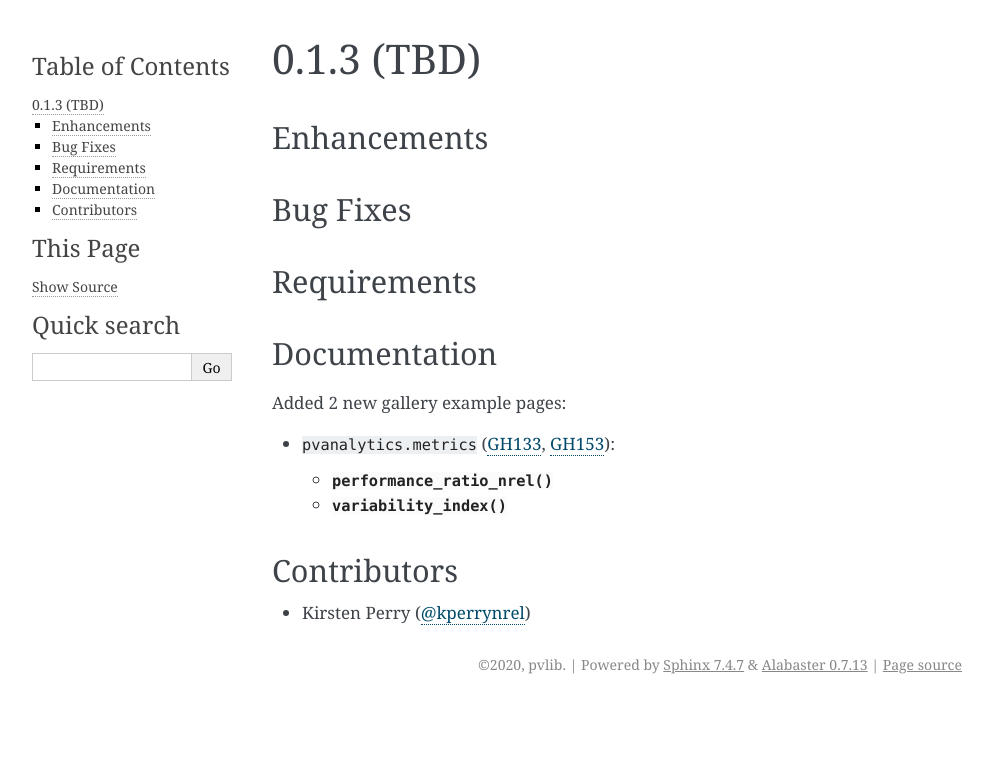
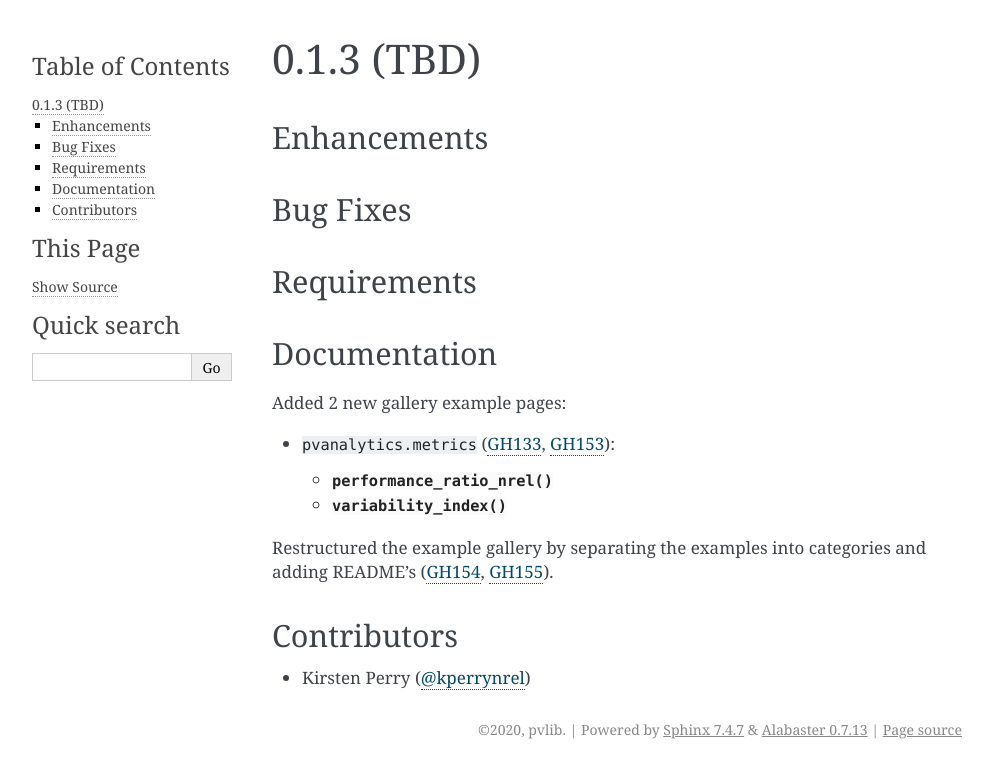
Before and after one commit to pvlib/pvanalytics, a Sphinx documentation site: the page built from docs/whatsnew/0.1.3.rst, in a window 1280 px wide. Shown: the top 778 px of the page, without its empty margins (148-1141 px from the left). Built offline with Sphinx 7.4.7, drawn with Linux system fonts in a browser that asks for light colours; pages that are not in the unit, such as notebooks, are missing from menus.

Commit message:
Updated the whatsnew file with the new PR details

```diff
--- a/docs/whatsnew/0.1.3.rst
+++ b/docs/whatsnew/0.1.3.rst
@@ -24,6 +24,10 @@ Added 2 new gallery example pages:
   * :py:func:`~pvanalytics.metrics.performance_ratio_nrel`
   * :py:func:`~pvanalytics.metrics.variability_index`
 
+
+Restructured the example gallery by separating the examples into categories
+and adding README's (:issue:`154`, :pull:`155`).
+
 Contributors
 ~~~~~~~~~~~~
 
```
